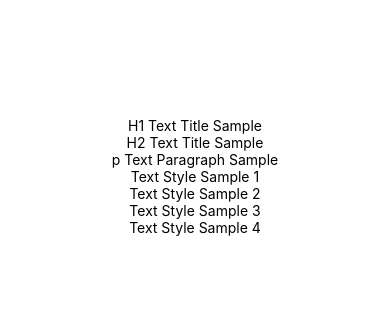
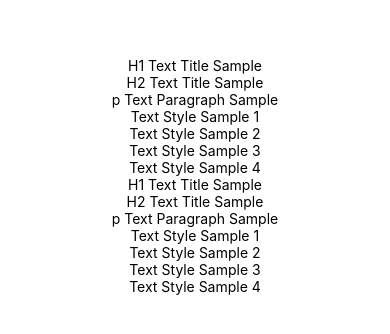
Before and after one commit to t-kumamoto-play/react-native-styling-sample, a React Native app: screen / in a window 390 px wide. Shown: the part 246-580 px from the top of the page. Built offline with nearby package versions, Linux system fonts and the light colour scheme.

Commit message:
通常記法とScss記法の土台作成

```diff
--- a/App.tsx
+++ b/App.tsx
@@ -1,17 +1,14 @@
 import React from 'react';
 import { StatusBar } from 'expo-status-bar';
-import { StyleSheet, Text, View } from 'react-native';
+import { StyleSheet, View } from 'react-native';
+import UsingDefaultStyling from './components/UsingDefaultStyling';
+import UsingScssStyling from './components/UsingScssStyling';
 
 function TextSamples() {
   return (
     <React.Fragment>
-      <Text>H1 Text Title Sample</Text>
-      <Text>H2 Text Title Sample</Text>
-      <Text>p Text Paragraph Sample</Text>
-      <Text>Text Style Sample 1</Text>
-      <Text>Text Style Sample 2</Text>
-      <Text>Text Style Sample 3</Text>
-      <Text>Text Style Sample 4</Text>
+      <UsingDefaultStyling />
+      <UsingScssStyling />
     </React.Fragment>
   );
 }
--- /dev/null
+++ b/components/UsingDefaultStyling.tsx
@@ -0,0 +1,20 @@
+import React from "react";
+import { Text } from  'react-native';
+
+/**
+ * デフォルトのスタイリング手法で記述
+ */
+
+export default () => {
+  return (
+    <React.Fragment>
+      <Text>H1 Text Title Sample</Text>
+      <Text>H2 Text Title Sample</Text>
+      <Text>p Text Paragraph Sample</Text>
+      <Text>Text Style Sample 1</Text>
+      <Text>Text Style Sample 2</Text>
+      <Text>Text Style Sample 3</Text>
+      <Text>Text Style Sample 4</Text>
+    </React.Fragment>
+  );
+}
--- /dev/null
+++ b/components/UsingScssStyling.tsx
@@ -0,0 +1,20 @@
+import React from "react";
+import { Text } from  'react-native';
+
+/**
+ * Scssとreact-native-sass-transformerを利用した手法で記述
+ */
+
+export default () => {
+  return (
+    <React.Fragment>
+      <Text>H1 Text Title Sample</Text>
+      <Text>H2 Text Title Sample</Text>
+      <Text>p Text Paragraph Sample</Text>
+      <Text>Text Style Sample 1</Text>
+      <Text>Text Style Sample 2</Text>
+      <Text>Text Style Sample 3</Text>
+      <Text>Text Style Sample 4</Text>
+    </React.Fragment>
+  );
+}
--- /dev/null
+++ b/style/common.scss
@@ -0,0 +1 @@
+@import './variables.scss';
```
Also changed, not shown: style/variables.scss (added, +13 -0 lines).
